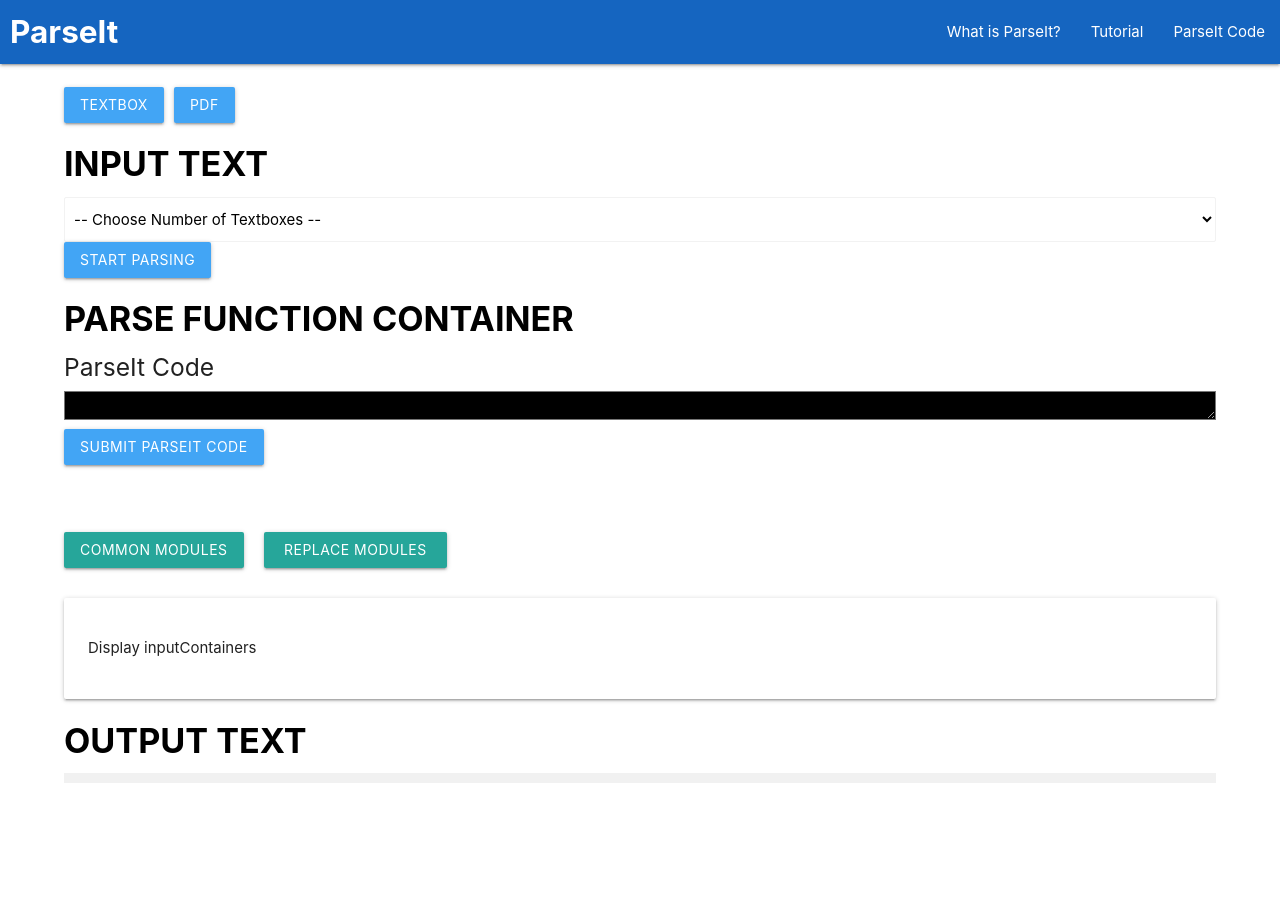
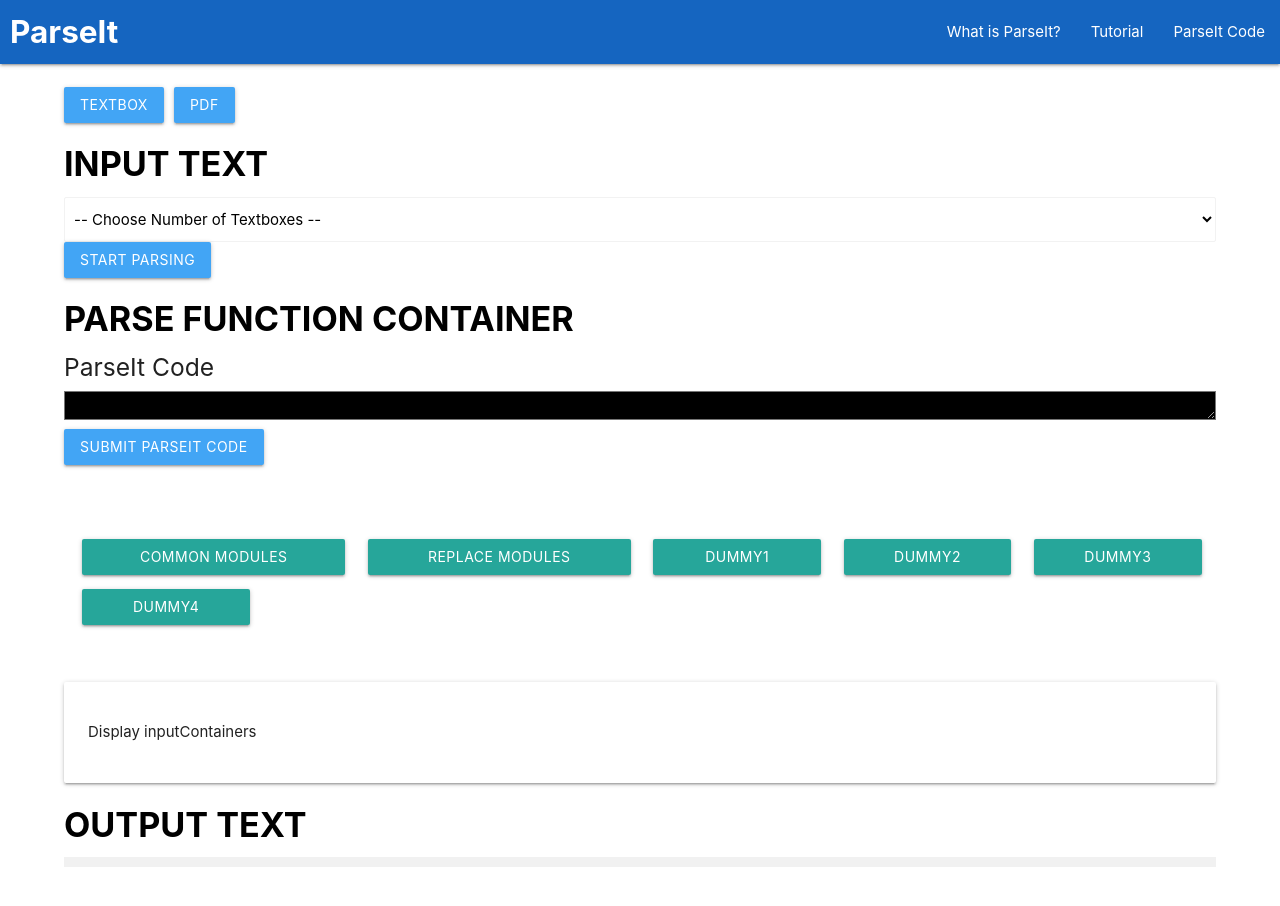
Before and after one commit to loftwah/ParseIt, a React (Create React App) app in the folder client/: page / in a window 1280 px wide. Shown: the top 906 px of the page. Before the commit the page ends 883 px from the top, so only its background shows below. Built offline with nearby package versions, Linux system fonts and the light colour scheme.

Commit message:
Better CSS. Dropdown module buttons are now in a grid format.

```diff
--- a/client/src/components/parse-function-components/replace-character-module/replace-character-module-complete.js
+++ b/client/src/components/parse-function-components/replace-character-module/replace-character-module-complete.js
@@ -70,6 +70,7 @@ class ReplaceCharacterModuleComplete extends Component {
                                 />
                                 <label htmlFor="replace-delete-input"></label>
                             </div>
+                            <br/>
                             <span>With the characters: </span>
                             <div className="replace-character-user-input input-field inline">
                                 <input
--- a/client/src/components/parse-function-components/replace-character-module/replace-character-module.css
+++ b/client/src/components/parse-function-components/replace-character-module/replace-character-module.css
@@ -6,3 +6,17 @@ div.replace-character-user-input {
 div.row {
     padding-left: 10px
 }
+
+div.replace-character-user-input{
+    margin: 0px;
+}
+
+div.replace-character-user-input.insert {
+    padding-left: 30px
+}
+
+@media only screen and (max-width: 450px) {
+    div.replace-character-user-input.insert {
+        padding-left: 10px
+    }
+  }
--- a/client/src/components/parse-function-components/replace-character-module/replace-character-module.js
+++ b/client/src/components/parse-function-components/replace-character-module/replace-character-module.js
@@ -144,7 +144,7 @@ class ReplaceCharacterModule extends Component {
                     <div className="row">
                         <div className="replace-character-delete col s12">
                             <span>Replace the characters: </span>
-                            <div className="replace-character-user-input input-field inline">
+                            <div className="replace-character-user-input replace input-field inline">
                                 <input
                                     type="text"
                                     id="replace-delete-input"
@@ -154,8 +154,9 @@ class ReplaceCharacterModule extends Component {
                                 />
                                 <label htmlFor="replace-delete-input"></label>
                             </div>
+                            <br/>
                             <span>With the characters: </span>
-                            <div className="replace-character-user-input input-field inline">
+                            <div className="replace-character-user-input insert input-field inline">
                                 <input
                                     type="text"
                                     id="replace-insert-input"
--- a/client/src/components/parse-function-container/parse-function-container.css
+++ b/client/src/components/parse-function-container/parse-function-container.css
@@ -2,14 +2,16 @@ ul.dropdown-content{
     overflow-y: visible !important;
 }
 
-div.common-module-dropdown {
-    float: left
-}
-div.replace-module-dropdown {
-    padding-left: 200px
+div.module-dropdown-list.row{
+    padding-left: 0px !important;
+    padding-right: 10px
 }
 
-a.dropdown-trigger-replace-module {
-    padding-left: 20px;
-    padding-right: 20px
+div.module-dropdown a{
+    margin:7px;
+    border:1px;
 }
+
+.col.s12 > .btn {
+    width: 100%;
+ }
--- a/client/src/components/parse-function-container/parse-function-container.js
+++ b/client/src/components/parse-function-container/parse-function-container.js
@@ -79,7 +79,7 @@ class ParseFunctionContainer extends Component {
 
     }
 
-    async parseItCode (codeStr) {
+    async parseItCode(codeStr) {
         const { updateCodeText, updateOutputText } = this.props
 
         // We will create modules based on the ParseIt Code
@@ -94,7 +94,7 @@ class ParseFunctionContainer extends Component {
         let newModuleCode = [];
         let id;
         // run through the pureCodeArr to fill newModuleCode with code and id properties
-        for (let i = 0; i < pureCodeArr.length; i++ ) {
+        for (let i = 0; i < pureCodeArr.length; i++) {
             id = Math.random();
             newModuleCode.push({
                 id: id,
@@ -174,7 +174,7 @@ class ParseFunctionContainer extends Component {
         } else {
             let textCode = ''
             for (let i = 0; i < moduleCode.length; i++) {
-                if(moduleCode[i].code === "") {
+                if (moduleCode[i].code === "") {
                     continue;
                 }
                 textCode += moduleCode[i].code + '\n';
@@ -183,7 +183,7 @@ class ParseFunctionContainer extends Component {
         }
     }
 
-    async ouptutModulesFromModuleCodeState (moduleCodeArr) {
+    async ouptutModulesFromModuleCodeState(moduleCodeArr) {
         let insertCharacter;
         let replaceCharacter;
         let id;
@@ -191,7 +191,7 @@ class ParseFunctionContainer extends Component {
             let moduleType = moduleCodeArr[i].code.split(' ')[0]
             // the slice takes off the 2 ending quotations and ending parenthesis off of the 2nd param
             let moduleParams = moduleCodeArr[i].code.slice(0, moduleCodeArr[i].code.length - 2)
-                .replace(moduleType + ' \"(','').split(")\" \"(")
+                .replace(moduleType + ' \"(', '').split(")\" \"(")
             if (moduleType === "ReplaceCharacterModule") {
                 id = moduleCodeArr[i].id;
                 // slice off the double quotes - found at the beginning and the end
@@ -226,8 +226,9 @@ class ParseFunctionContainer extends Component {
                 <br />
                 {moduleList}
 
-                    <div className="module-dropdown-list">
-                    <div className="common-module-dropdown">
+                <div className="row module-dropdown-list">
+
+                    <div className="module-dropdown common-module-dropdown col s12 m6 l3">
                         <a className='dropdown-trigger-common-module btn'
                             href='!#'
                             data-target='common-module-dropdown'
@@ -240,7 +241,7 @@ class ParseFunctionContainer extends Component {
                         </ul>
                     </div>
 
-                    <div className="replace-module-dropdown">
+                    <div className="module-dropdown replace-module-dropdown col s12 m6 l3">
                         <a className='dropdown-trigger-replace-module btn'
                             href='!#'
                             data-target='replace-module-dropdown'
@@ -250,6 +251,51 @@ class ParseFunctionContainer extends Component {
                             <li><a href="!#">Replace Words</a></li>
                         </ul>
                     </div>
+
+                    <div className="module-dropdown replace-module-dropdown col s12 m6 l2">
+                        <a className='dropdown-trigger-replace-module btn'
+                            href='!#'
+                            data-target='replace-module-dropdown'
+                            disabled={moduleActiveToggle}>Dummy1</a>
+                        <ul id='replace-module-dropdown' className='dropdown-content'>
+                            <li><a href="!#" onClick={this.handleCreateReplaceCharacterModule}>Replace Characters</a></li>
+                            <li><a href="!#">Replace Words</a></li>
+                        </ul>
+                    </div>
+
+                    <div className="module-dropdown replace-module-dropdown col s12 m6 l2">
+                        <a className='dropdown-trigger-replace-module btn'
+                            href='!#'
+                            data-target='replace-module-dropdown'
+                            disabled={moduleActiveToggle}>Dummy2</a>
+                        <ul id='replace-module-dropdown' className='dropdown-content'>
+                            <li><a href="!#" onClick={this.handleCreateReplaceCharacterModule}>Replace Characters</a></li>
+                            <li><a href="!#">Replace Words</a></li>
+                        </ul>
+                    </div>
+
+                    <div className="module-dropdown replace-module-dropdown col s12 m6 l2">
+                        <a className='dropdown-trigger-replace-module btn'
+                            href='!#'
+                            data-target='replace-module-dropdown'
+                            disabled={moduleActiveToggle}>Dummy3</a>
+                        <ul id='replace-module-dropdown' className='dropdown-content'>
+                            <li><a href="!#" onClick={this.handleCreateReplaceCharacterModule}>Replace Characters</a></li>
+                            <li><a href="!#">Replace Words</a></li>
+                        </ul>
+                    </div>
+
+                    <div className="module-dropdown replace-module-dropdown col s12 m6 l2">
+                        <a className='dropdown-trigger-replace-module btn'
+                            href='!#'
+                            data-target='replace-module-dropdown'
+                            disabled={moduleActiveToggle}>Dummy4</a>
+                        <ul id='replace-module-dropdown' className='dropdown-content'>
+                            <li><a href="!#" onClick={this.handleCreateReplaceCharacterModule}>Replace Characters</a></li>
+                            <li><a href="!#">Replace Words</a></li>
+                        </ul>
+                    </div>
+
                 </div>
 
             </div>
```
